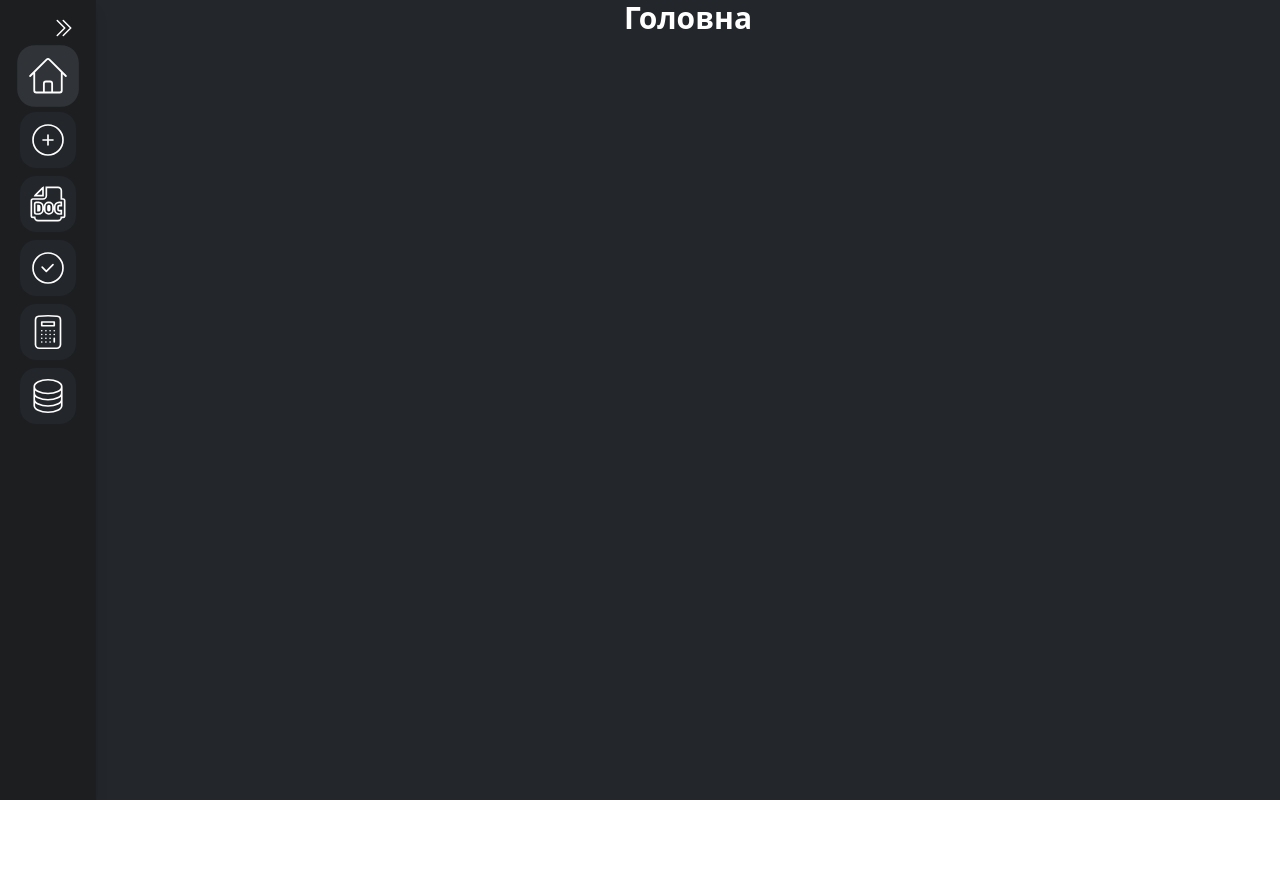
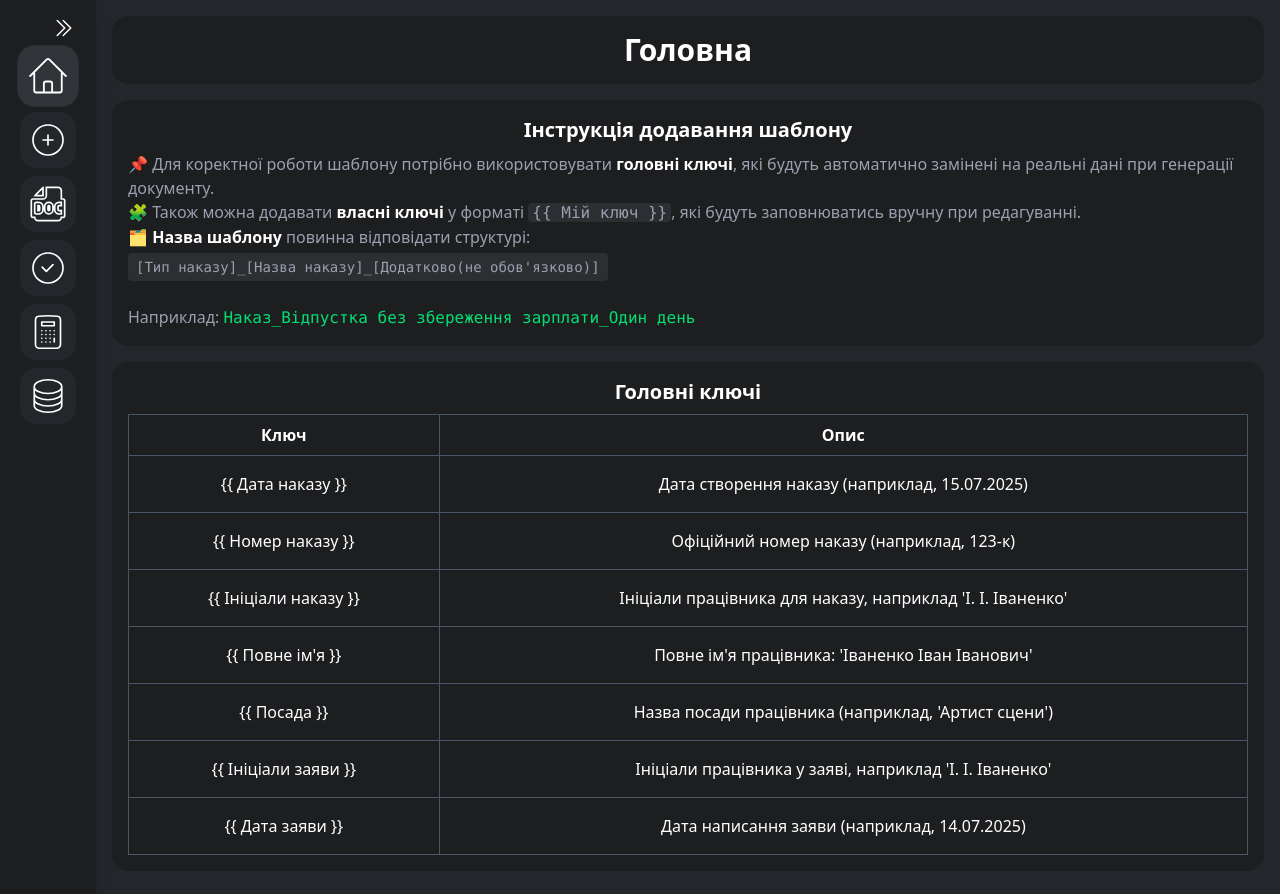
Before and after one commit to zhamanko/DocsCadr, a Vue app: page / in a window 1280 px wide. Shown: the top 894 px of the page. Before the commit the page ends 800 px from the top, so only its background shows below. Built offline with nearby package versions, Linux system fonts and the light colour scheme.

Commit message:
feat: enhance Home component with detailed instructions and main keys for template addition

```diff
--- a/src/pages/AddTemplate.vue
+++ b/src/pages/AddTemplate.vue
@@ -41,12 +41,12 @@ export default {
             <h1 class="text-2xl font-bold">Додати шаблон</h1>
             <form action="" class="flex flex-col gap-4">
                 <ComponentUploadFile @file-selected="onFileSelected" />
-                <div>
+                <div v-if="fileType">
                     <input type="text" name="templateName" id="templateName" placeholder="Введіть назву шаблону"
                         v-model="this.fileName"
                         class="bg-[#23262b] px-4 text-white rounded-3xl py-2 w-full placeholder:text-gray-300 hover:bg-[#2d3036] hover:scale-101 focus:bg-[#2d3036] focus:scale-101 transition">
                 </div>
-                <div>
+                <div v-if="fileName">
                     <select name="templateCategory" id="templateCategory"
                         class="bg-[#23262b] text-white rounded-3xl py-2 px-3 w-full hover:bg-[#2d3036] hover:scale-101 focus:bg-[#2d3036] focus:scale-101 transition">
                         <option value="category1">Тип</option>
@@ -62,7 +62,7 @@ export default {
                         <option value="category3">Категорія 3</option>
                     </select>
                 </div>
-                <button type="submit"
+                <button v-if="fileType && fileName" type="submit"
                     class="bg-[#263028] w-full text-white rounded-3xl p-2 hover:bg-[#2e3d31] focus:bg-[#2e3d31] hover:scale-101 focus:scale-101 transition">Додати</button>
             </form>
         </div>
--- a/src/pages/Home.vue
+++ b/src/pages/Home.vue
@@ -1,3 +1,65 @@
+<script>
+export default {
+    name: 'Home',
+    data() {
+        return {
+            keys:
+                [
+                    { key: "{{ Дата наказу }}", description: "Дата створення наказу (наприклад, 15.07.2025)" },
+                    { key: "{{ Номер наказу }}", description: "Офіційний номер наказу (наприклад, 123-к)" },
+                    { key: "{{ Ініціали наказу }}", description: "Ініціали працівника для наказу, наприклад 'І. І. Іваненко'" },
+                    { key: "{{ Повне ім'я }}", description: "Повне ім'я працівника: 'Іваненко Іван Іванович'" },
+                    { key: "{{ Посада }}", description: "Назва посади працівника (наприклад, 'Артист сцени')" },
+                    { key: "{{ Ініціали заяви }}", description: "Ініціали працівника у заяві, наприклад 'І. І. Іваненко'" },
+                    { key: "{{ Дата заяви }}", description: "Дата написання заяви (наприклад, 14.07.2025)" }
+                ],
+            userKey: '{{ Мій ключ }}',
+        }
+    }
+}
+</script>
+
 <template>
-    <h1 class="text-3xl font-bold text-center">Головна</h1>
+    <div class="m-4">
+        <h1 class="text-3xl font-bold text-center bg-[#1d1e20] p-4 rounded-2xl mb-4 flex flex-col">Головна</h1>
+        <div>
+            <div class="bg-[#1d1e20] p-4 rounded-2xl mb-4 flex flex-col">
+                <h2 class="text-xl font-bold text-center pb-2">Інструкція додавання шаблону</h2>
+                <p class="text-gray-400">
+                    📌 Для коректної роботи шаблону потрібно використовувати <span
+                        class="text-white font-semibold">головні ключі</span>, які будуть автоматично замінені на
+                    реальні дані при генерації документу.
+                </p>
+                <p class="text-gray-400">
+                    🧩 Також можна додавати <span class="text-white font-semibold">власні ключі</span> у форматі <code
+                        class="bg-[#2c2e32] px-1 rounded">{{ this.userKey }}</code>, які будуть заповнюватись вручну при
+                    редагуванні.
+                </p>
+                <p class="text-gray-400">
+                    🗂 <span class="text-white font-semibold">Назва шаблону</span> повинна відповідати структурі: <br>
+                    <code
+                        class="bg-[#2c2e32] px-2 py-1 rounded text-sm block w-fit mt-1">[Тип наказу]_[Назва наказу]_[Додатково(не обов'язково)]</code>
+                    <br>
+                    Наприклад: <code class="text-green-400">Наказ_Відпустка без збереження зарплати_Один день</code>
+                </p>
+            </div>
+            <div class="bg-[#1d1e20] p-4 rounded-2xl mb-4 flex flex-col">
+                <h2 class="text-xl font-bold text-center pb-2">Головні ключі</h2>
+                <table>
+                    <thead>
+                        <tr>
+                            <th class="border-gray-600 border p-2">Ключ</th>
+                            <th class="border-gray-600 border p-2">Опис</th>
+                        </tr>
+                    </thead>
+                    <tbody>
+                        <tr v-for="(item, index) in keys" :key="index">
+                            <td class="text-center border-gray-600 border p-4">{{ item.key }}</td>
+                            <td class="text-center border-gray-600 border p-4">{{ item.description }}</td>
+                        </tr>
+                    </tbody>
+                </table>
+            </div>
+        </div>
+    </div>
 </template>
```
